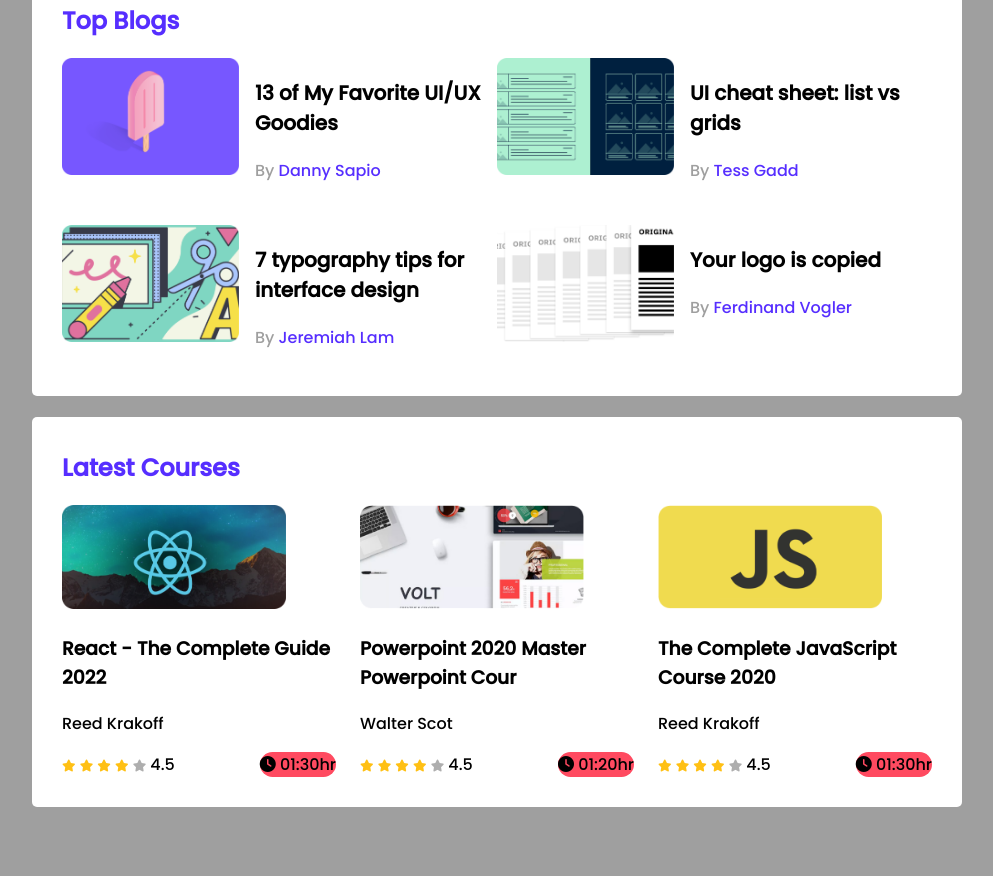
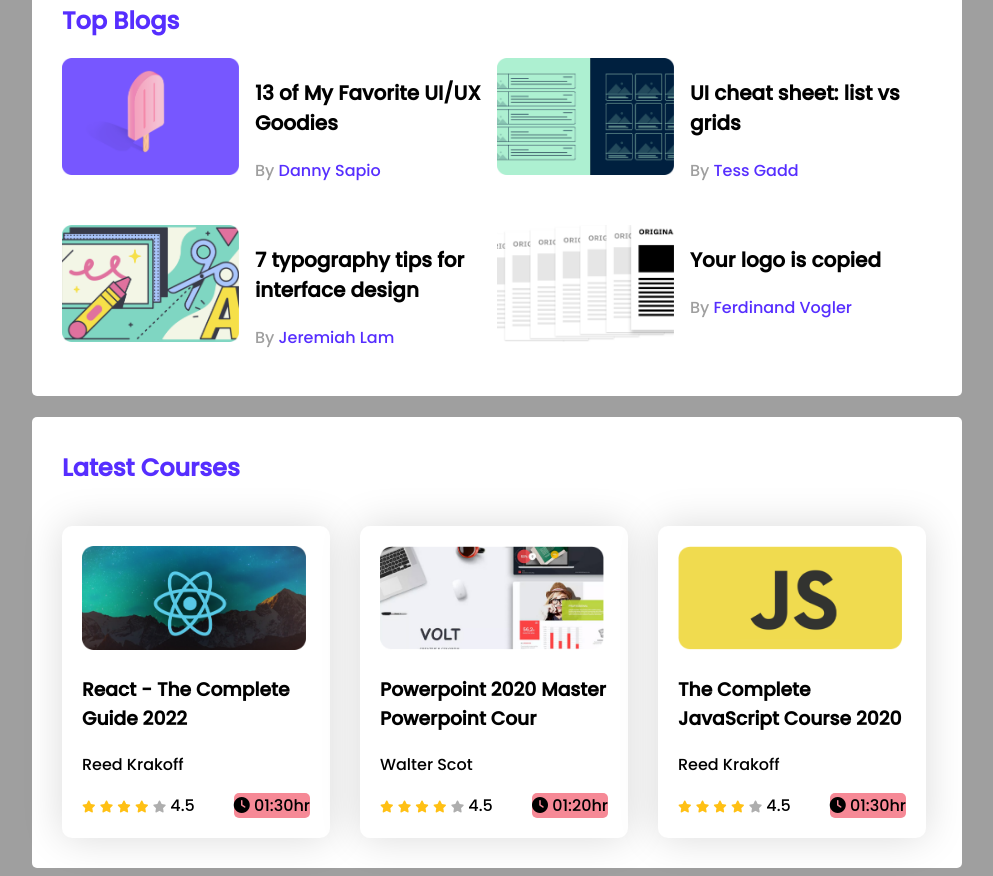
Before and after one commit to JannatulFardouse/leader-board-css3, a plain HTML site: page index.html in a window 1280 px wide. Shown: the part 329-1205 px from the top of the page, without its empty margins (143-1136 px from the left). Before the commit the page ends 1144 px from the top, so only its background shows below. Drawn offline with Linux system fonts and the light colour scheme.

Commit message:
latestcourse

```diff
--- a/styles/style.css
+++ b/styles/style.css
@@ -104,6 +104,15 @@
     grid-column-gap: 24px;
 }
 
+.course {
+    background: #FFFFFF;
+    width: 228px;
+    padding: 20px;
+    margin-top: 21px;
+    border-radius: 10px;
+    box-shadow: 0px 0px 40px rgba(0, 0, 0, 0.15);
+}
+
 .course .course-banner img {
     width: 224px;
     height: 104px;
@@ -127,14 +136,13 @@
     color: #AEAEAE;
 }
 
-.fa-clock {
+/* .fa-clock {
     background-color: #FF4A60;
-    border-radius: 50%;
-}
 
+} */
 .course-duration {
-    background-color: #FF4A60;
-    border-radius: 50px;
+    background-color: #f68996;
+    border-radius: 5px;
 }
 
 /* media query */
```
